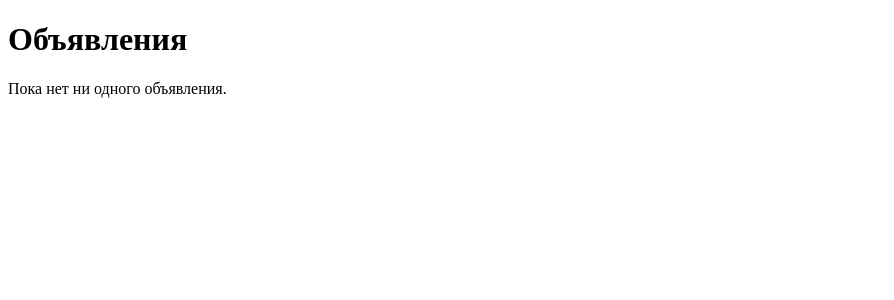
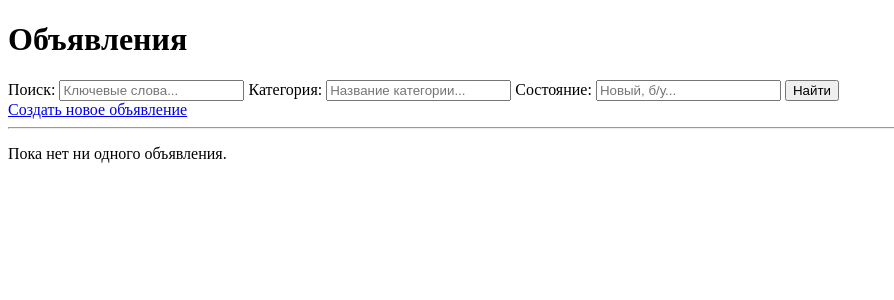
Before and after one commit to haku7a/barter-platform, a Django app: page / in a window 1280 px wide. Shown: the top 300 px of the page, without its empty margins (0-894 px from the left). Run offline with Django 5.2, Linux system fonts and the light colour scheme; data that the repository does not hold is empty.

Commit message:
feat(ads): add search form and 'Create Ad' link to ad list

```diff
--- a/ads/templates/ads/ad_list.html
+++ b/ads/templates/ads/ad_list.html
@@ -7,6 +7,17 @@
 </head>
 <body>
     <h1>Объявления</h1>
+        <form method="get" action="{% url 'ads:ad_list' %}">
+            <label for="q">Поиск:</label>
+            <input type="text" name="q" id="q" placeholder="Ключевые слова..." value="{{ request.GET.q|default:'' }}">
+            <label for="category">Категория:</label>
+            <input type="text" name="category" id="category" placeholder="Название категории..." value="{{ request.GET.category|default:'' }}">
+            <label for="condition">Состояние:</label>
+            <input type="text" name="condition" id="condition" placeholder="Новый, б/у..." value="{{ request.GET.condition|default:'' }}">
+            <button type="submit">Найти</button>
+        </form>
+    <a href="{% url 'ads:ad_create' %}">Создать новое объявление</a> <hr>
+
     {% if ads %}
         {% for ad in ads %}
             <div class="ad-item">
```
